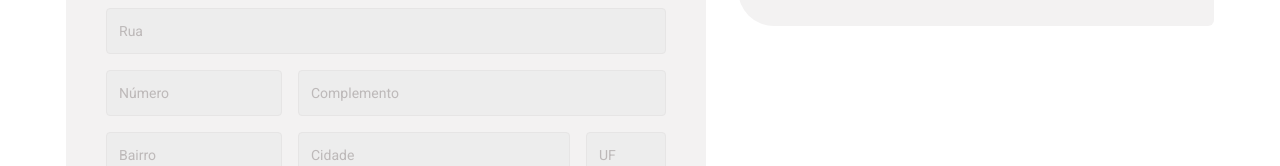
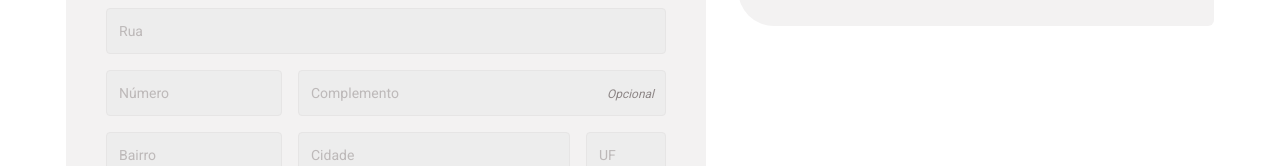
Before and after one commit to wellingtonrodriguesbr/coffee-delivery-next, a Next.js app: page /checkout in a window 1280 px wide. Shown: the part 358-524 px from the top of the page. Built offline with nearby package versions, Linux system fonts and the light colour scheme.

Commit message:
chore: add helper text in complement input

```diff
--- a/src/components/Input.tsx
+++ b/src/components/Input.tsx
@@ -8,22 +8,30 @@ interface InputProps
     HTMLInputElement
   > {
   className: string;
+  isComplement?: boolean;
 }
 
 export const Input = forwardRef<HTMLInputElement, InputProps>(function Input(
-  { className, ...props },
+  { className, isComplement = false, ...props },
   ref
 ) {
   const {
     formState: { errors },
   } = useFormContext();
   return (
-    <div className={` w-full flex flex-col gap-2 ${className}`}>
-      <input
-        className={`rounded-[4px] p-3 bg-base-input border border-base-button placeholder:text-base-label/50 outline-none focus:border-base-label text-base-text text-sm`}
-        ref={ref}
-        {...props}
-      />
+    <div className={`w-full flex flex-col gap-2 ${className}`}>
+      <div className="relative">
+        <input
+          className={`rounded-[4px] p-3 bg-base-input border border-base-button placeholder:text-base-label/50 outline-none focus:border-base-label text-base-text text-sm w-full`}
+          ref={ref}
+          {...props}
+        />
+        {isComplement ? (
+          <p className="absolute right-1 top-4 w-fit px-2 bg-base-input text-xs italic text-base-label">
+            Opcional
+          </p>
+        ) : null}
+      </div>
       <ErrorMessage
         errors={errors}
         name={props.name!}
--- a/src/components/checkout/FormOrderComplete.tsx
+++ b/src/components/checkout/FormOrderComplete.tsx
@@ -56,6 +56,7 @@ export function FormOrderComplete() {
             type="text"
             placeholder="Complemento"
             id="complement"
+            isComplement
             {...register("complement")}
           />
           <Input
```
